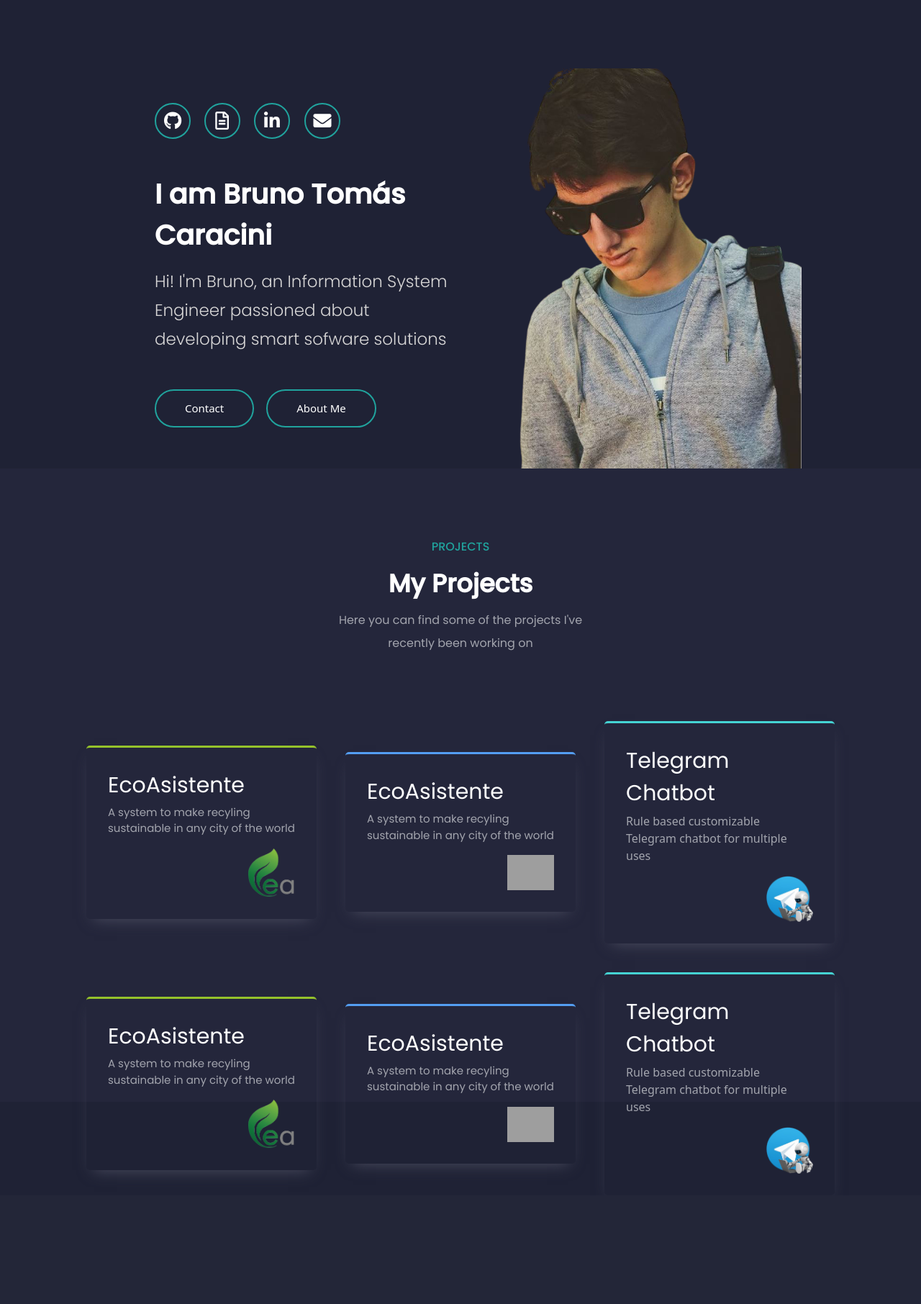
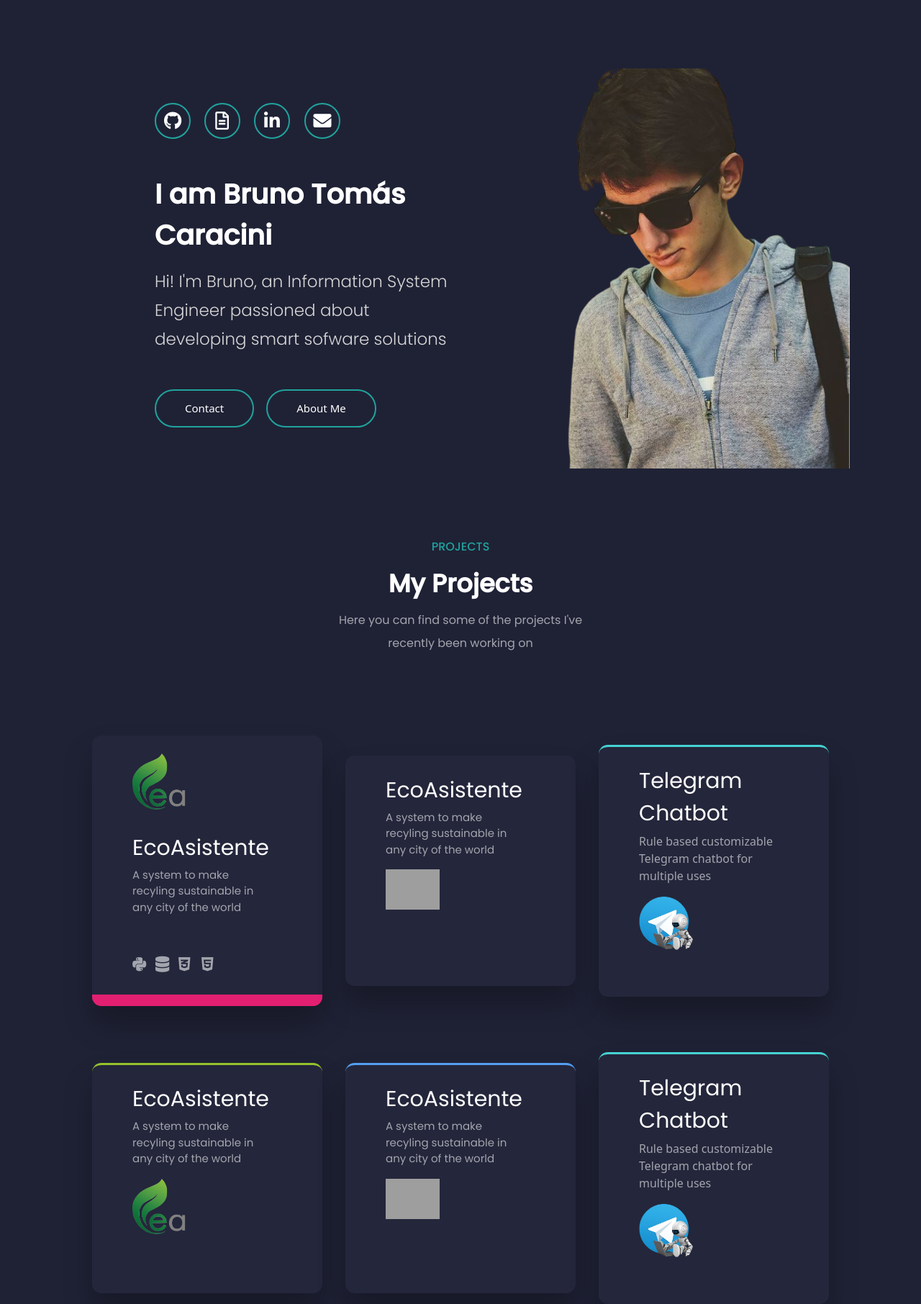
Before and after one commit to brunocaracini/portfolio, a Flask app: page / in a window 1280 px wide. Shown: the part 100-1912 px from the top of the page at 72% size. Before the commit the page ends 1731 px from the top, so only its background shows below. Run offline with Flask 2, Linux system fonts and the light colour scheme; some libraries are stand-ins or nearby versions; grey boxes are pictures that could not be loaded.

Commit message:
Cards redisgned

```diff
--- a/static/css/layout.css
+++ b/static/css/layout.css
@@ -215,7 +215,7 @@
 /* my-proyects */
 
 .my-projects{
-    background-color: rgb(36,38,59) !important;
+    background-color: var(--backgroundColor) !important;
     position: relative;
 }
 
@@ -260,15 +260,19 @@
 }
 
 .box {
-    border-radius: 5px;
-    box-shadow: 0px 10px 20px -10px var(--varyDarkBlue);
+    background-color: rgb(36,38,59);
+    box-shadow: 0 1.6rem 2.4rem rgb(0 0 0 / 25%);
+    border-radius: 0.8rem;
     padding: 30px;
     margin: 20px;
+    min-height: 20rem;
+    padding: 1.6rem 4.3rem 2.2rem 3.5rem;
+    position: relative;
+    margin-bottom: 2.7rem;
+    margin-right: 1rem;
+    margin-left: 1rem;
 }
 
-img {
-    float: right;
-}
 
 @media (max-width: 450px) {
 
@@ -354,7 +358,8 @@
 }
 
 .project-img{
-    width: 65px;
+    width: 75px;
+    margin-bottom: 30px !important;
 }
 
 .box-title{
@@ -367,3 +372,38 @@
     font-family: 'Poppins', sans-serif;
     font-size: 15px;
 }
+
+.technologies a{
+    text-align: center;
+	float: left;
+	width: 35px;
+	height: 35px;
+	border-radius: 100%;
+	margin-right: -3px; /*space between*/
+    margin-top: 2.5rem;
+}
+
+.technologies a i:hover{
+    color: var(--highlightColor) !important;
+    transition: color .2s ease-in !important;
+}
+
+.technologies a i{
+	font-size: 22px;
+    line-height: 25px;
+	color: var(--grayishBlue) !important;
+}
+
+.box .after {
+    content: "";
+    position: absolute;
+    width: 100%;
+    height: 1rem;
+    bottom: 0;
+    left: 0;
+    border-radius: 0 0 0.8rem 0.8rem;
+}
+
+.box .after {
+    background: #e31f71;
+}
--- a/templates/layout.html
+++ b/templates/layout.html
@@ -88,21 +88,32 @@
 
     <!-- My Projects -->
     <div class="my-projects">
-        <div class="header">
+          <div class="header">
             <span class="section-margin-span">.</span>
             <p class="section-title">Projects</p>
             <p class="section-main-title">My Projects</p>
             <p class="section-description">Here you can find some of the projects I've recently been working on</p>
           </div>
 
+          <div class="services-card">
+            <div class="after" style="height: 20px;"></div>
+          </div>
+
           <div class="row1-container">
-            <div class="box box-down green">
+            <div class="box box-down">
+              <img class="project-img" src="/static/img/projects/ecoasistente.png" alt="">
               <p class="box-title">EcoAsistente</p>
               <p class="box-description">A system to make recyling sustainable in any city of the world</p>
-              <img class="project-img" src="/static/img/projects/ecoasistente.png" alt="">
+              <div class="technologies row">
+                <a href="#" data-toggle="tooltip" data-placement="top" title="Tooltip on top"><i class="fab fa-python"></i></a>
+                <a href="#"><i class="fas fa-database"></i></a>
+                <a href="#"><i class="fab fa-css3-alt"></i></a>
+                <a href="#"><i class="fab fa-html5"></i></a>
+            </div>
+            <div class="after"></div>
             </div>
 
-            <div class="box box-down blue">
+            <div class="box box-down">
               <p class="box-title">EcoAsistente</p>
               <p class="box-description">A system to make recyling sustainable in any city of the world</p>
               <img class="project-img" src="https://assets.codepen.io/2301174/icon-calculator.svg" alt="">
@@ -134,7 +145,8 @@
                 <img class="project-img" src="/static/img/projects/telegram-chatbot.png" alt="">
             </div>
           </div>
-        </div>
-      </div>
+    </div>
+
+
 </body>
 </html>
```
Also changed, not shown: static/img/projects/ea.png (added).
